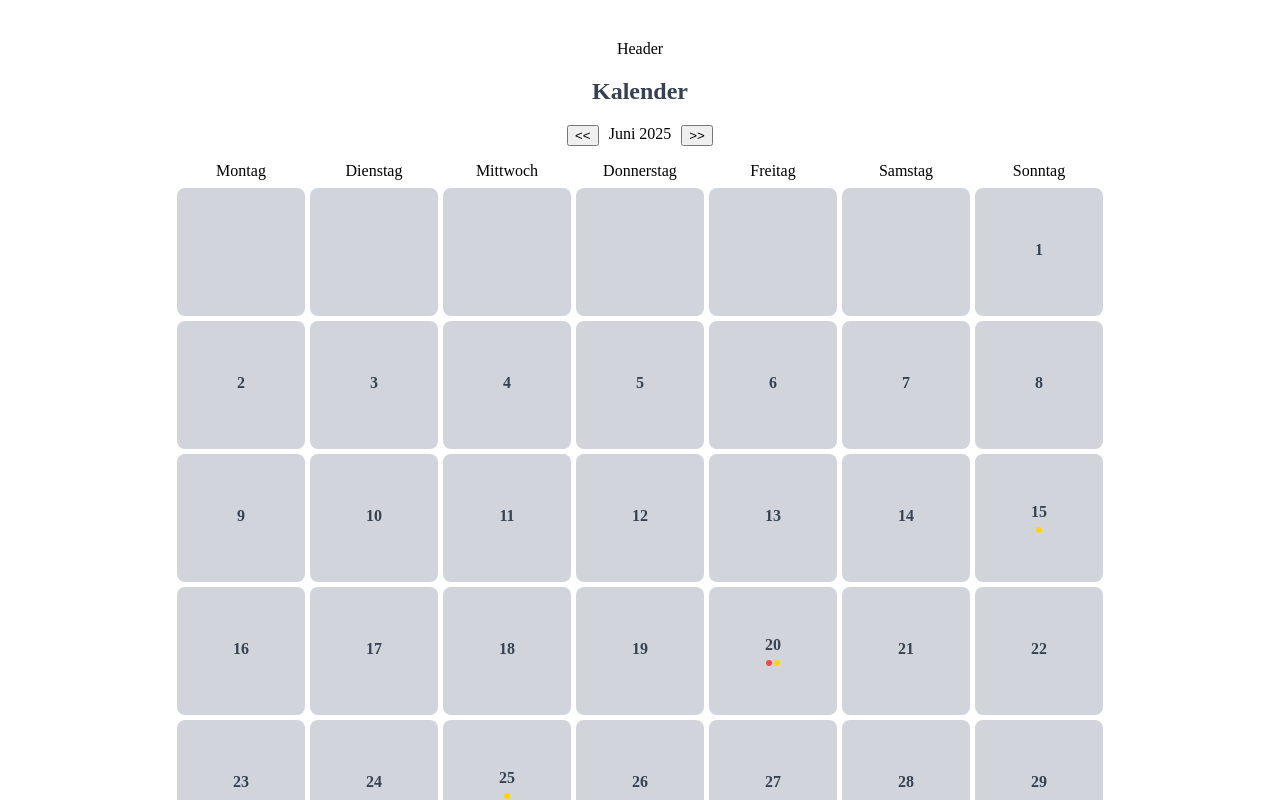
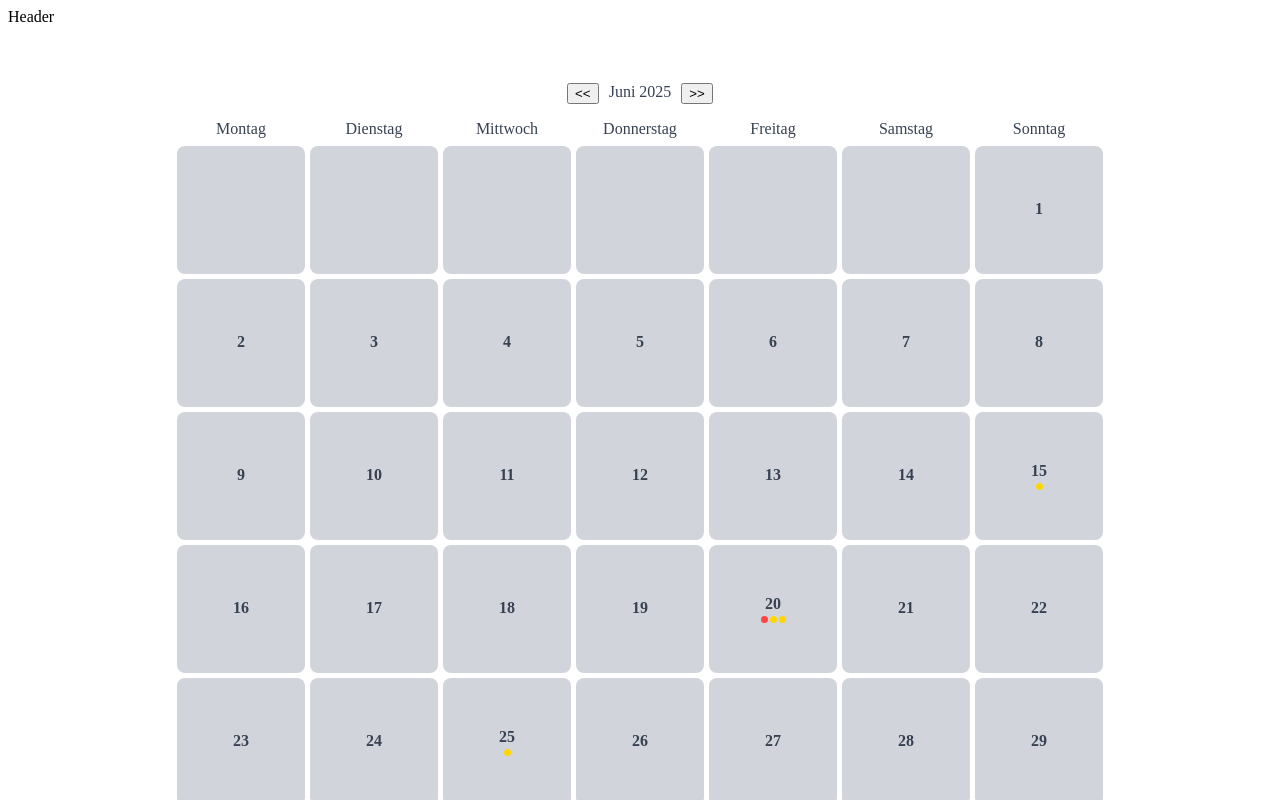
Before and after one commit to DHBW-MEOW/eduflow-frontend, a React (Vite) app: page / in a window 1280 px wide. Shown: the top 800 px of the page. Built offline with nearby package versions, Linux system fonts and the light colour scheme.

Commit message:
Improve Styling

```diff
--- a/src/app/App.css
+++ b/src/app/App.css
@@ -1,4 +1,4 @@
-#root {
+/* #root {
   max-width: 1280px;
   margin: 0 auto;
   padding: 2rem;
@@ -45,4 +45,4 @@ h1 {
 
 .read-the-docs {
   color: #888;
-}
+} */
--- a/src/components/calendar/Calendar.tsx
+++ b/src/components/calendar/Calendar.tsx
@@ -8,14 +8,15 @@ const Calendar = () => {
     const [year, setYear] = useState(today.getFullYear());
 
     type Event = { type: "deadline" | "exam"; title: string };
-    const events: { [date: string]: Event[] } = { // Examples and Placeholder for events from backend
+    const events: { [date: string]: Event[] } = {
         '2025-06-15': [{ type: 'deadline', title: 'Project Due' }],
         '2025-06-20': [
             { type: 'exam', title: 'Math Exam' },
-            { type: 'deadline', title: 'Project' }
+            { type: 'deadline', title: 'Project' },
+            { type: 'deadline', title: 'Project' },
         ],
         '2025-06-25': [{ type: 'deadline', title: 'Essay Due' }],
-    };
+    }; // Examples and Placeholder for events from backend
 
     const months = [
         "Januar", "Februar", "März", "April", "Mai", "Juni",
@@ -24,6 +25,9 @@ const Calendar = () => {
 
     const weekdays = [
         "Montag", "Dienstag", "Mittwoch", "Donnerstag", "Freitag", "Samstag", "Sonntag"
+    ];
+    const weekdaysShort = [
+        "Mo", "Di", "Mi", "Do", "Fr", "Sa", "So"
     ];
 
     const generateCalendarDays = () => {
@@ -81,21 +85,24 @@ const Calendar = () => {
 
     return (
         <div className="calendar-container">
-            <h2>Kalender</h2>
-
-            {/* Headbar for the Calendar */}
-            <div className="calendar-headbar">
-                <button onClick={previousMonth}>&lt;&lt;</button>
+            <div className='header'>
+                {/* Navbar for the Calendar */}
+                <div className="calendar-navbar">
+                    <button className='navbar-button' onClick={previousMonth}>&lt;&lt;</button>
                     <span>{months[month]} {year}</span>
-                <button onClick={nextMonth}>&gt;&gt;</button>
+                    <button className='navbar-button' onClick={nextMonth}>&gt;&gt;</button>
                 </div>
 
                 {/* Weekdays */}
                 <div className='calendar-weekdays-container'>
                     <div className="calendar-weekdays">
                         {weekdays.map((day, index) => (
-                        <span key={index}>{day}</span>
+                            <span className="weekdays-full" key={index}>{day}</span>
                         ))}
+                        {weekdaysShort.map((day, index) => (
+                            <span className="weekdays-short" key={index}>{day}</span>
+                        ))}
+                    </div>
                 </div>
             </div>
 
--- a/src/components/calendar/Calender.css
+++ b/src/components/calendar/Calender.css
@@ -3,15 +3,14 @@
     flex-direction: column;
     align-items: center;
 
-    margin-left: auto;
-    margin-right: auto;
+    margin: auto;
+    padding-top: auto;
+    border-radius: 8px;
+
+    background-color: var(--color-bg-2);
 }
 
-.calendar-container h2 {
-    color: var(--color-text);
-}
-
-.calendar-headbar {
+.calendar-navbar {
     display: flex;
     justify-content: center;
 
@@ -19,13 +18,19 @@
     margin-left: auto;
     margin-right: auto;
     gap: 10px;
+}
 
-    width: 100%;
+.weekdays-full {
+    display: none;
+}
+.weekdays-short {
+    display: initial;
 }
 
 .calendar-weekdays {
     display: grid;
     grid-template-columns: repeat(7, 10vw);
+    text-align: center;
 
     gap: 5px;
     margin-bottom: 8px;
@@ -33,11 +38,23 @@
     margin-right: auto;
 }
 
+.calendar-navbar span {
+    text-align: center;
+}
+
+.header {
+    margin-top: 5%;
+    color: var(--color-text);
+}
+
 .calendar-cell-grid {
     display: grid;
     grid-template-rows: repeat(6, 10vw);
     grid-template-columns: repeat(7, 10vw);
     gap: 5px;
+
+    margin: 5%;
+    margin-top: 0;
 }
 
 @media (min-width: 480px) {
@@ -51,3 +68,12 @@
         grid-template-columns: repeat(7,20%);
     }
 }
+
+@media (min-width: 900px) {
+    .weekdays-full {
+        display: initial;
+    }
+    .weekdays-short {
+        display: none;
+    }
+}
--- a/src/components/calendar/Cell.css
+++ b/src/components/calendar/Cell.css
@@ -15,7 +15,7 @@
 .cell-day {
     color: var(--color-text);
     font-weight: bold;
-    margin-bottom: 4px;
+    margin-bottom: 1px;
 }
 
 .events-container {
@@ -27,8 +27,8 @@
 }
 
 .event-dot {
-    width: 6px;
-    height: 6px;
+    width: 7px;
+    height: 7px;
     border-radius: 50%;
     flex-shrink: 0;
 }
```
Lines whose indentation alone changed are shown as unchanged.
